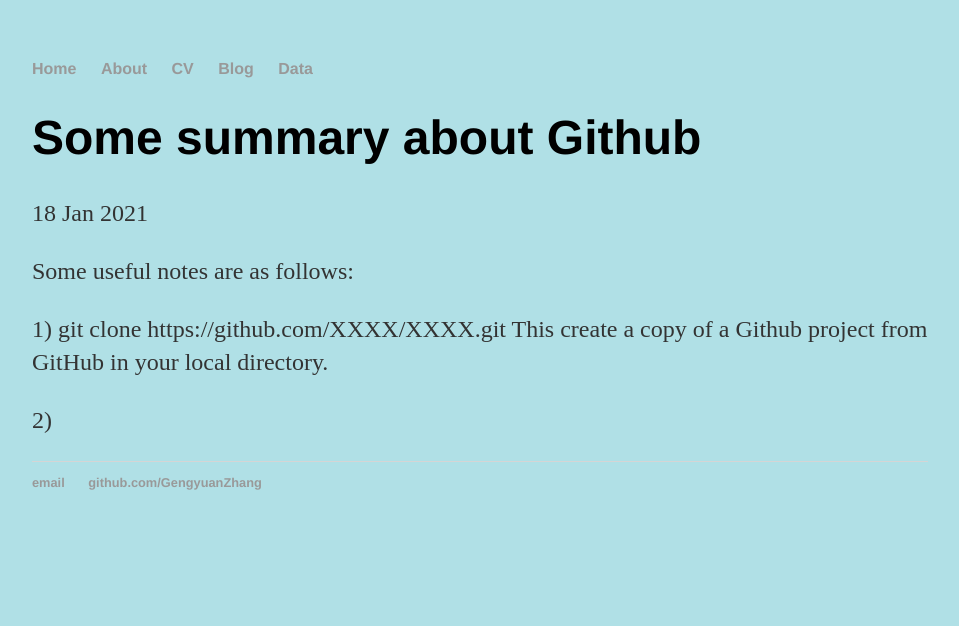
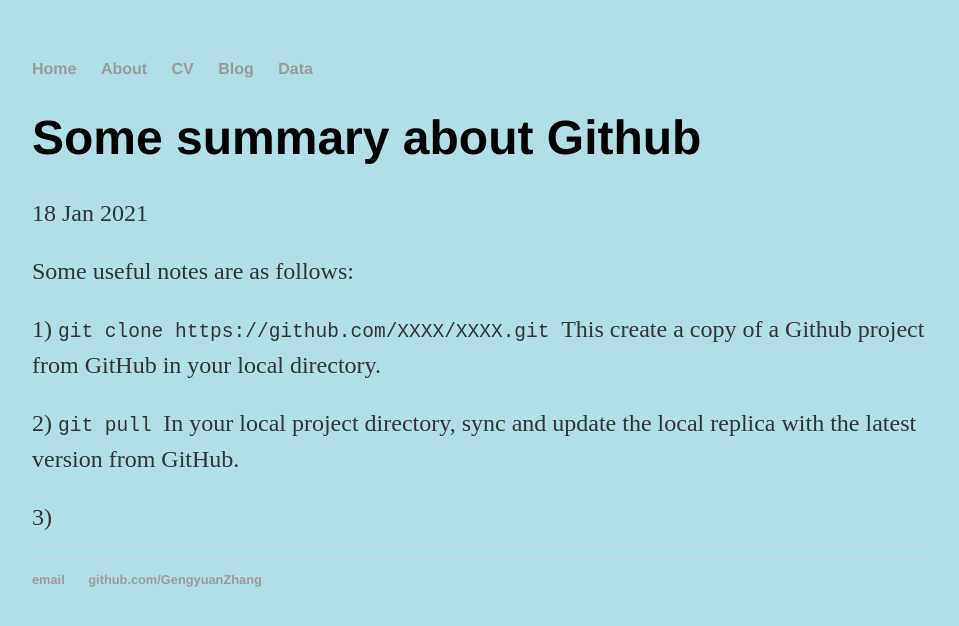
Before and after one commit to GengyuanZhang/GengyuanZhang.github.io, a Jekyll site: the page built from _posts/2021-01-18-2021-gengyuan-zhang-github.md, in a window 1280 px wide. Shown: the top 626 px of the page, without its empty margins (160-1119 px from the left). Built offline with Jekyll 4.4.1, drawn with Linux system fonts in a browser that asks for light colours.

Commit message:
Update 2021-01-18-2021-gengyuan-zhang-github.md

```diff
--- a/_posts/2021-01-18-2021-gengyuan-zhang-github.md
+++ b/_posts/2021-01-18-2021-gengyuan-zhang-github.md
@@ -6,7 +6,10 @@
 
 Some useful notes are as follows:
 
-1) git clone https://github.com/XXXX/XXXX.git
+1) <code> git clone https://github.com/XXXX/XXXX.git </code>
 This create a copy of a Github project from GitHub in your local directory.
 
-2)
+2) <code> git pull </code>
+In your local project directory, sync and update the local replica with the latest version from GitHub.
+
+3)
```
